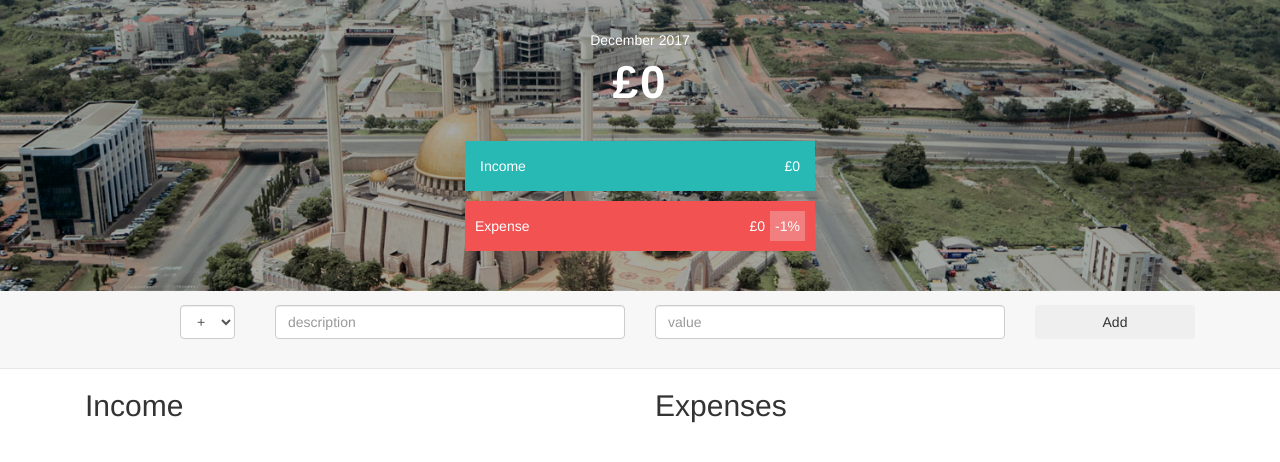
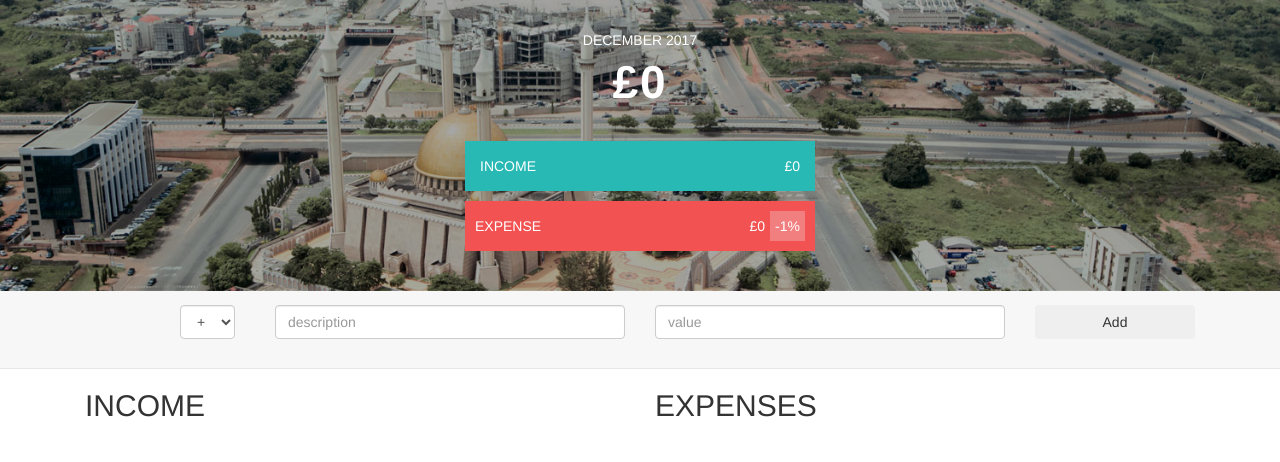
Before and after one commit to didiloki/budgetApp, a website: page index.html in a window 1280 px wide. Drawn offline with nearby package versions, Linux system fonts and the light colour scheme.

Commit message:
ghpages version

```diff
--- a/css/style.css
+++ b/css/style.css
@@ -1,6 +1,7 @@
 /*
   General Styles Information
 */
+body{text-transform: uppercase;}
 .left{ float: left; }
 .right{ float:right;}
 .padTop5{ padding-top: 5px;}
```
